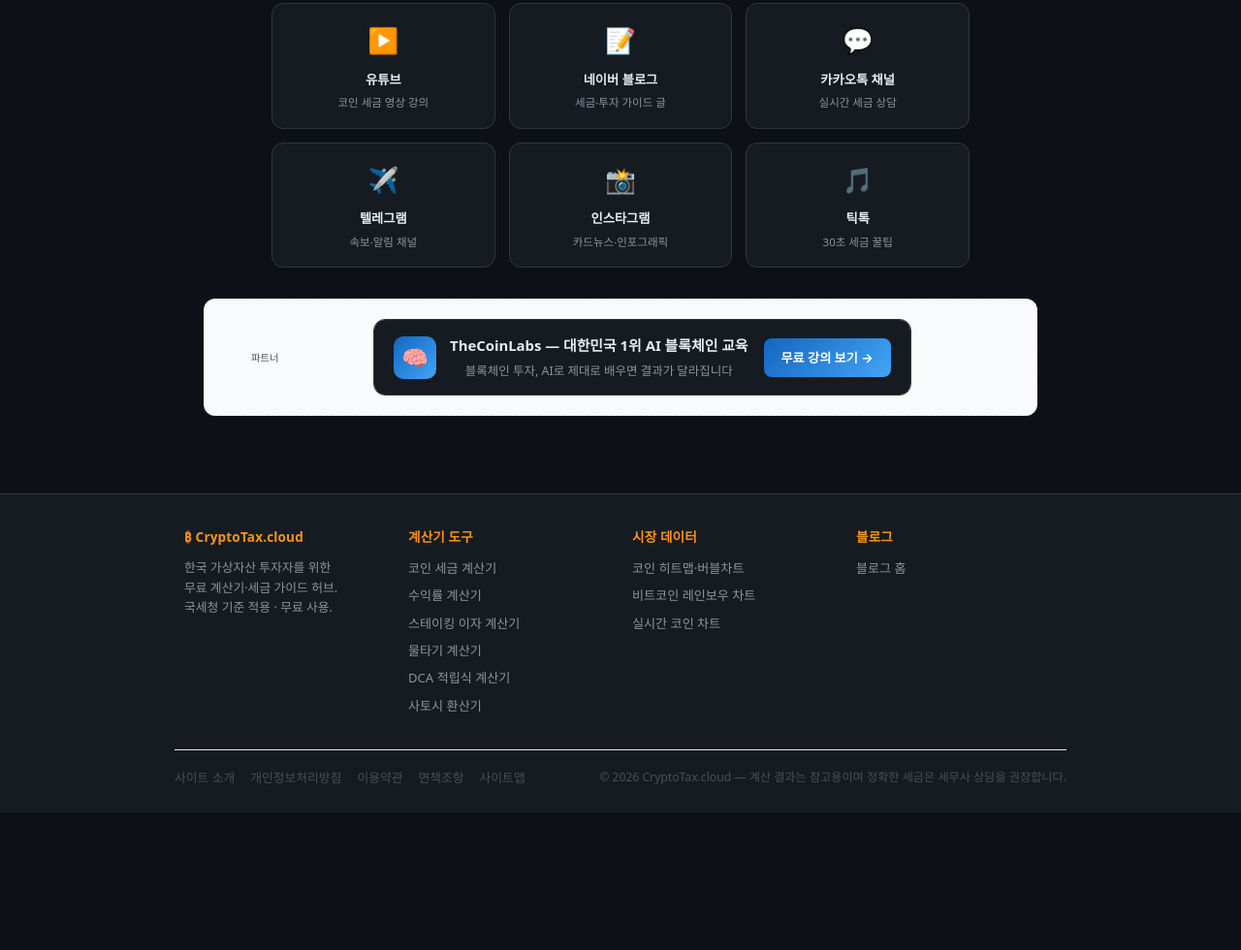
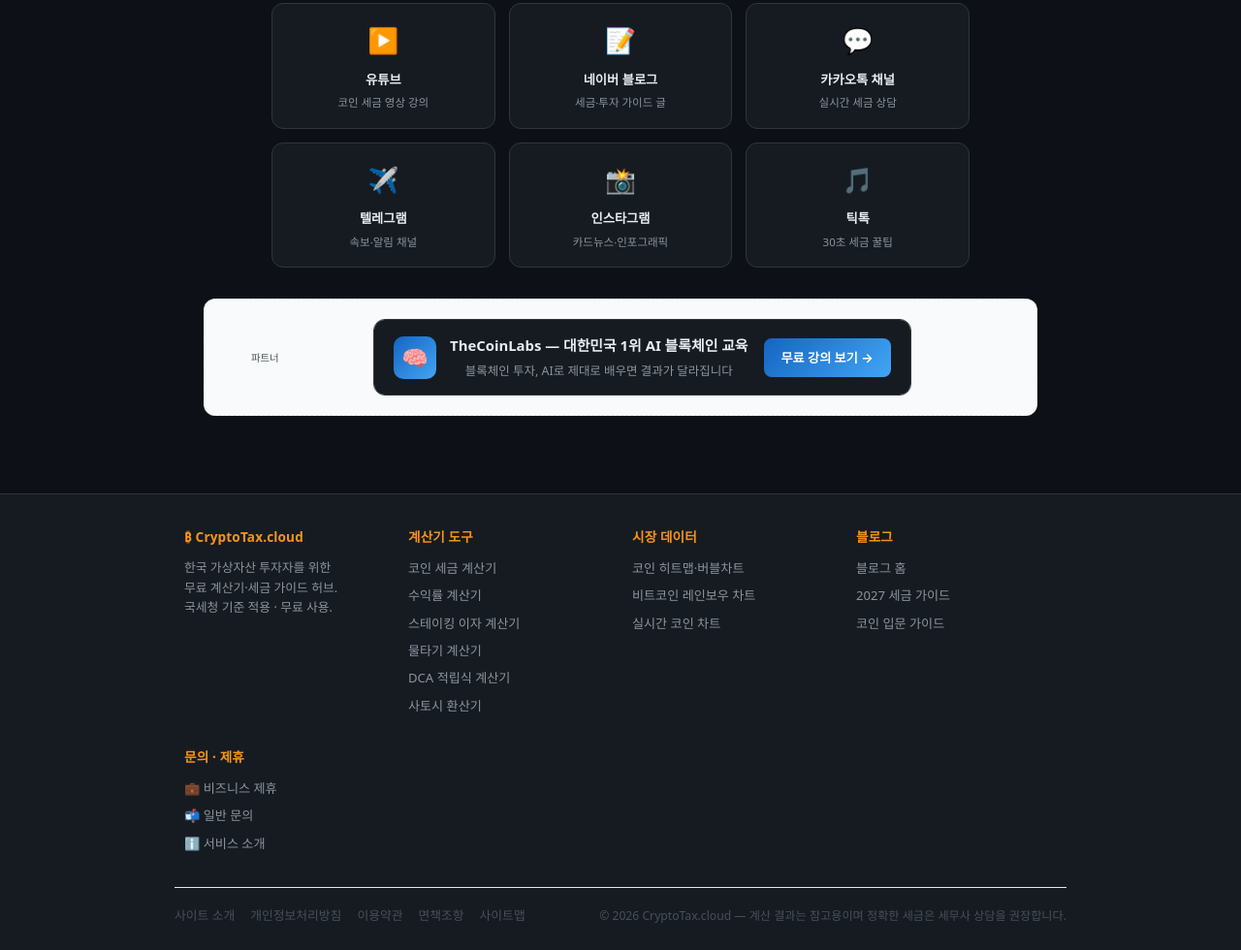
Before and after one commit to themarketing0924-dotcom/cryptotax-cloud, a plain HTML site: page index.html in a window 1280 px wide. Shown: the part 5900-6880 px from the top of the page at 97% size. Before the commit the page ends 6738 px from the top, so only its background shows below. Drawn offline with Linux system fonts and the light colour scheme; no server answers; a script that the page names is missing.

Commit message:
Add a dedicated contact section for business inquiries
Update contact page and footer to include a new "문의 · 제휴" column with a business inquiry email address.

Replit-Commit-Author: Agent
Replit-Commit-Session-Id: f5500546-ff7a-4d07-bfdb-d3765d9efca0
Replit-Commit-Checkpoint-Type: full_checkpoint
Replit-Commit-Event-Id: 0c0630a9-589e-46d7-aee6-b0b6a53dab13
Replit-Commit-Screenshot-Url: https://storage.googleapis.com/screenshot-production-us-central1/cab358e1-a1b3-4d59-8e22-20ca7a10169e/f5500546-ff7a-4d07-bfdb-d3765d9efca0/38tVg5l
Replit-Helium-Checkpoint-Created: true

```diff
--- a/index.html
+++ b/index.html
@@ -1583,6 +1583,16 @@ a{text-decoration:none;color:inherit;}
       <div class="footer-col">
         <h4>블로그</h4>
         <a href="/blog/">블로그 홈</a>
+        <a href="/blog/coin-tax/2027-guide.html">2027 세금 가이드</a>
+        <a href="/blog/guide/beginner-guide.html">코인 입문 가이드</a>
+      </div>
+
+      <!-- 문의 -->
+      <div class="footer-col">
+        <h4>문의 · 제휴</h4>
+        <a href="mailto:support.whalesmap@gmail.com">💼 비즈니스 제휴</a>
+        <a href="/contact.html">📬 일반 문의</a>
+        <a href="/about.html">ℹ️ 서비스 소개</a>
       </div>
 
     </div>
```
Also changed, not shown: contact.html (+3 -3 lines).
